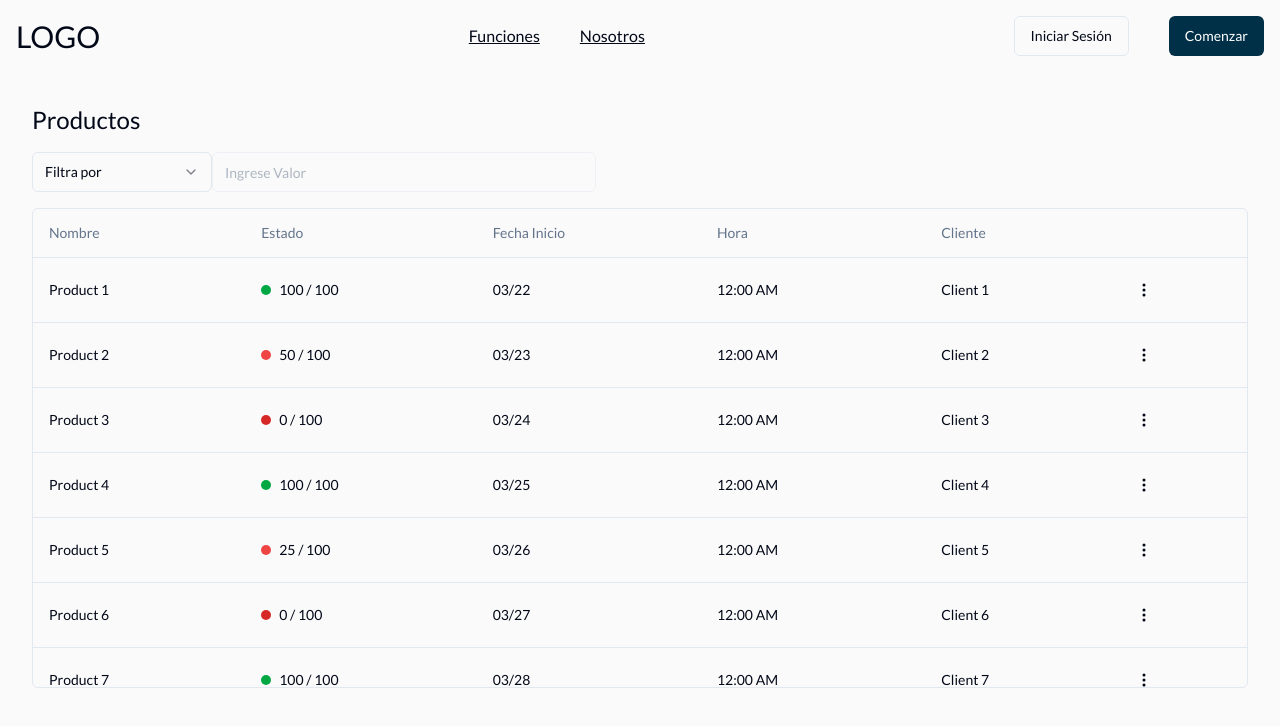
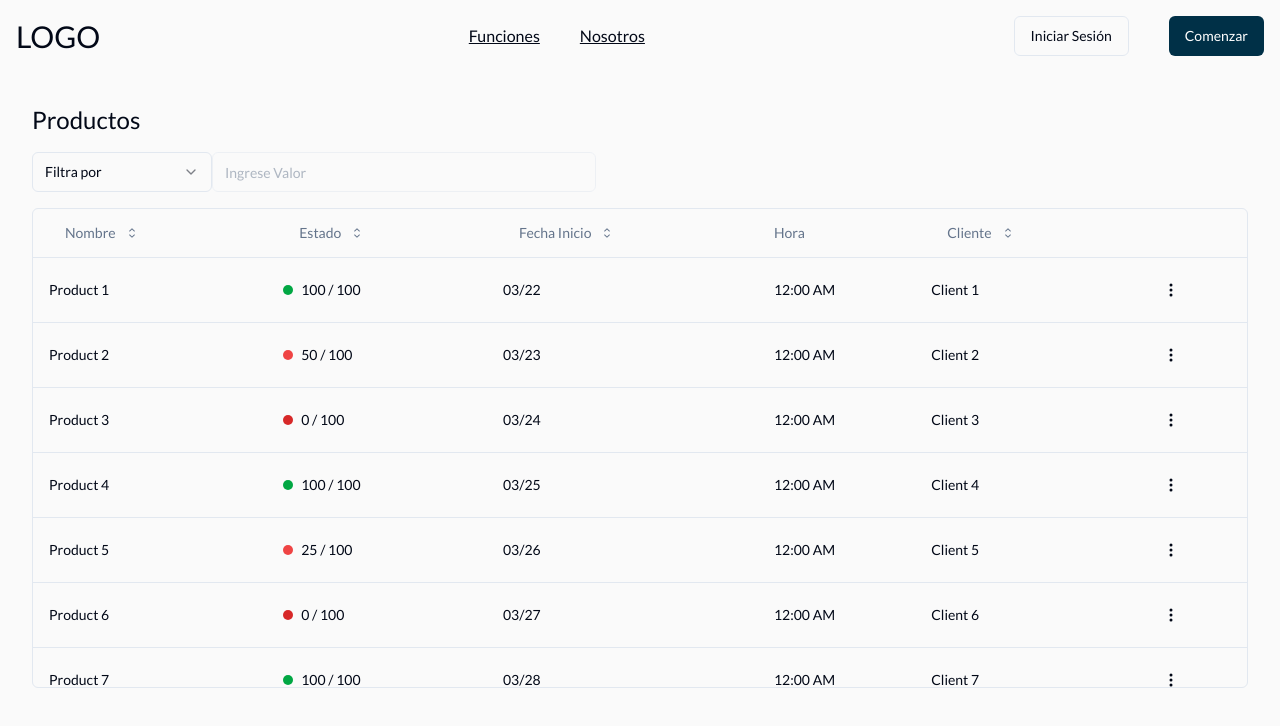
Before and after one commit to No-Country/s13-11-m-java, a React (Vite) app in the folder frontend/: page /products in a window 1280 px wide. Shown: the top 726 px of the page. Built offline with nearby package versions, Linux system fonts and the light colour scheme.

Commit message:
agregando campos ocultos y campos para sort

```diff
--- a/frontend/src/components/ui/data-table.tsx
+++ b/frontend/src/components/ui/data-table.tsx
@@ -8,6 +8,7 @@ import {
   flexRender,
   getCoreRowModel,
   getFilteredRowModel,
+  getSortedRowModel,
   useReactTable,
 } from "@tanstack/react-table";
 
@@ -35,6 +36,7 @@ export function DataTable<TData, TValue>({ columns, data }: DataTableProps<TData
     getCoreRowModel: getCoreRowModel(),
     onColumnFiltersChange: setColumnFilters,
     getFilteredRowModel: getFilteredRowModel(),
+    getSortedRowModel: getSortedRowModel(),
     state: { sorting, columnFilters },
   });
 
@@ -120,7 +122,7 @@ export function SelectOnlyColumns<TData, TValue>({
           <SelectLabel>Columnas</SelectLabel>
           {columns.map((column) => (
             <SelectItem key={column.id} value={column.accessorKey as string}>
-              {column.header as string}
+              {column.meta?.headerName}
             </SelectItem>
           ))}
         </SelectGroup>
--- a/frontend/src/global.d.ts
+++ b/frontend/src/global.d.ts
@@ -4,5 +4,6 @@ import "@tanstack/react-core";
 declare module "@tanstack/react-table" {
   interface ColumnMeta<TData extends RowData, TValue> {
     hidden?: boolean;
+    headerName?: string;
   }
 }
--- a/frontend/src/pages/Products/columns.tsx
+++ b/frontend/src/pages/Products/columns.tsx
@@ -1,4 +1,4 @@
-import { ColumnDef } from "@tanstack/react-table";
+import { ColumnDef, HeaderContext } from "@tanstack/react-table";
 import { Product } from "./data";
 import { Badge } from "@/components/ui/badge";
 import {
@@ -12,17 +12,39 @@ import {
 import { Button } from "@/components/ui/button";
 import { BsThreeDotsVertical, BsTrash, BsPencilSquare, BsFileEarmarkText } from "react-icons/bs";
 import { MdOutlinePostAdd } from "react-icons/md";
+import { RxCaretSort } from "react-icons/rx";
+
+function ColumnSortButton<Tdata>(name: string, { column }: HeaderContext<Tdata, unknown>) {
+  return (
+    <Button variant="ghost" onClick={() => column.toggleSorting(column.getIsSorted() === "asc")}>
+      {name}
+      <RxCaretSort className="ml-2 h-4 w-4" />
+    </Button>
+  );
+}
 
 export const columns: ColumnDef<Product>[] = [
   {
     id: "name",
     accessorKey: "name",
-    header: "Nombre",
+    header: (prop) => ColumnSortButton("Nombre", prop),
+    meta: {
+      headerName: "Nombre",
+    },
   },
   {
     id: "progress",
-    accessorKey: "progress",
-    header: "Estado",
+    accessorKey: "state",
+    header: (prop) => ColumnSortButton("Estado", prop),
+    sortingFn: (rowA, rowB) => {
+      const { progress: progressA, total: totalA } = rowA.original;
+      const { progress: progressB, total: totalB } = rowB.original;
+
+      const progressPercentageA = (progressA / totalA) * 100;
+      const progressPercentageB = (progressB / totalB) * 100;
+
+      return progressPercentageA - progressPercentageB;
+    },
     cell: ({ row }) => {
       const { progress, total } = row.original;
       const variant = progress <= 0 ? "warning" : progress < total ? "destructive" : "success";
@@ -42,7 +64,12 @@ export const columns: ColumnDef<Product>[] = [
   {
     id: "startDate",
     accessorKey: "startDate",
-    header: "Fecha Inicio",
+    header: (prop) => ColumnSortButton("Fecha Inicio", prop),
+    sortingFn: (rowA, rowB) => {
+      const dateA = new Date(rowA.original.startDatetime);
+      const dateB = new Date(rowB.original.startDatetime);
+      return dateA.getTime() - dateB.getTime();
+    },
     cell: ({ row }) =>
       new Date(row.original.startDatetime).toLocaleDateString([], { month: "2-digit", day: "2-digit" }),
     meta: {
@@ -62,7 +89,10 @@ export const columns: ColumnDef<Product>[] = [
   {
     id: "client",
     accessorKey: "client",
-    header: "Cliente",
+    header: (prop) => ColumnSortButton("Cliente", prop),
+    meta: {
+      headerName: "Cliente",
+    },
   },
   {
     id: "actions",
--- a/frontend/src/pages/Products/data.ts
+++ b/frontend/src/pages/Products/data.ts
@@ -89,7 +89,7 @@ export const products: Product[] = [
     state: "pending",
     progress: 0,
     total: 100,
-    startDatetime: "2024-03-30T00:00:00Z",
+    startDatetime: "2024-04-03T00:00:00Z",
     client: "Client 9",
   },
   {
@@ -98,7 +98,7 @@ export const products: Product[] = [
     state: "completed",
     progress: 100,
     total: 100,
-    startDatetime: "2024-03-31T00:00:00Z",
+    startDatetime: "2024-04-04T00:00:00Z",
     client: "Client 10",
   },
   {
@@ -107,7 +107,7 @@ export const products: Product[] = [
     state: "in-progress",
     progress: 100,
     total: 100,
-    startDatetime: "2024-03-32T00:00:00Z",
+    startDatetime: "2024-04-06T00:00:00Z",
     client: "Client 11",
   },
   {
@@ -116,7 +116,7 @@ export const products: Product[] = [
     state: "pending",
     progress: 0,
     total: 100,
-    startDatetime: "2024-03-33T00:00:00Z",
+    startDatetime: "2024-04-08T00:00:00Z",
     client: "Client 12",
   },
   {
@@ -125,7 +125,7 @@ export const products: Product[] = [
     state: "completed",
     progress: 100,
     total: 100,
-    startDatetime: "2024-03-34T00:00:00Z",
+    startDatetime: "2024-04-14T00:00:00Z",
     client: "Client 13",
   },
   {
@@ -134,7 +134,7 @@ export const products: Product[] = [
     state: "in-progress",
     progress: 100,
     total: 100,
-    startDatetime: "2024-03-35T00:00:00Z",
+    startDatetime: "2024-04-05T00:00:00Z",
     client: "Client 14",
   },
 ];
```
